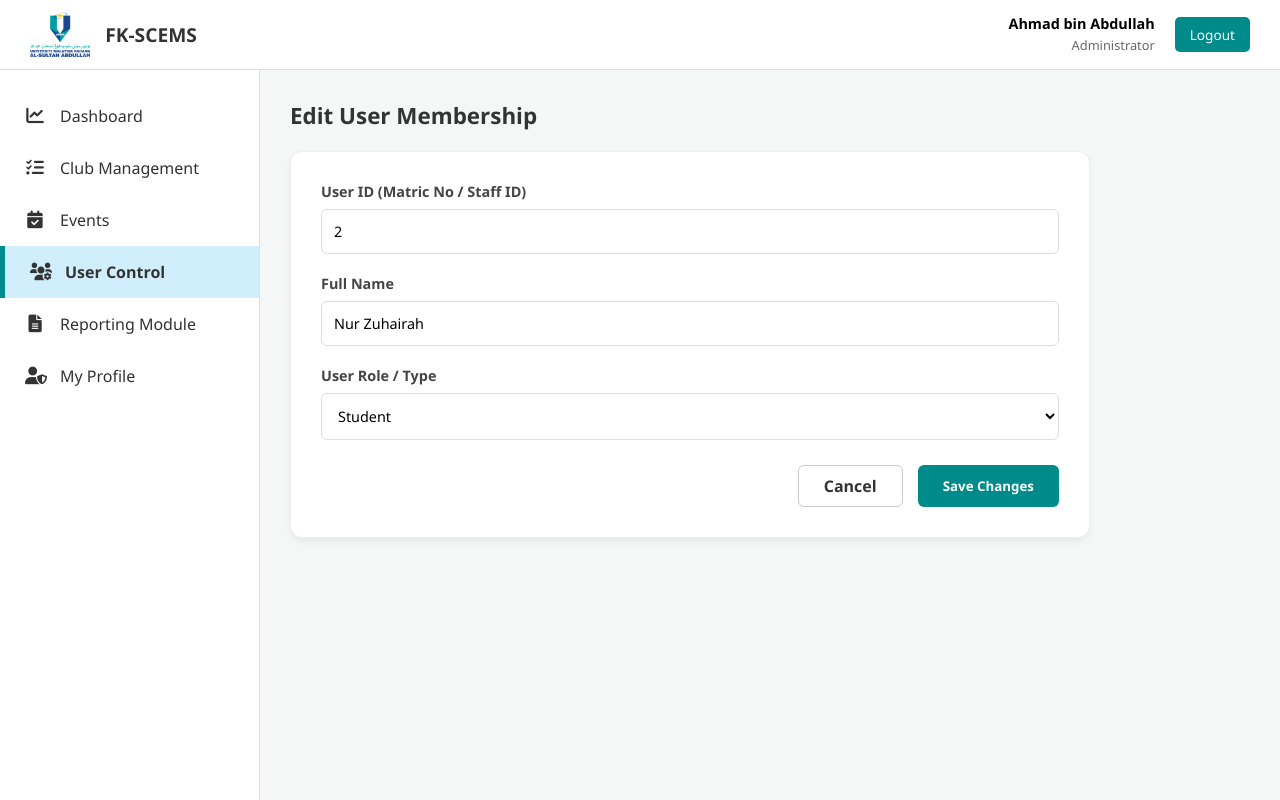
After one commit to zuhaiirahh/FK-SCEMS, a PHP site: page /adminEditUser.php?id=2 in a window 1280 px wide. The commit adds this page. Run offline with PHP 8.4, Linux system fonts and the light colour scheme; a user stored in the database is signed in; data comes from the database, SQL or seed files in the repository.

Commit message:
user control

```diff
--- /dev/null
+++ b/adminEditUser.php
@@ -0,0 +1,108 @@
+<?php
+session_start();
+include 'fkscems.php';
+
+// Sekatan keselamatan admin
+if (!isset($_SESSION['userID']) || $_SESSION['type'] !== 'admin') {
+    header("Location: login.php");
+    exit();
+}
+
+// Semak jika ID pengguna dihantar melalui URL
+if (isset($_GET['id']) && !empty($_GET['id'])) {
+    $userIDToEdit = mysqli_real_escape_string($conn, $_GET['id']);
+
+    // Ambil data asal pengguna tersebut dari database
+    $query = "SELECT * FROM user WHERE userID = '$userIDToEdit'";
+    $result = mysqli_query($conn, $query);
+
+    if ($result && mysqli_num_rows($result) > 0) {
+        $userData = mysqli_fetch_assoc($result);
+    } else {
+        echo "<script>alert('Pengguna tidak ditemui!'); window.location.href='adminUserControl.php';</script>";
+        exit();
+    }
+} else {
+    header("Location: adminUserControl.php");
+    exit();
+}
+?>
+
+<!DOCTYPE html>
+<html lang="ms">
+
+<head>
+    <meta charset="UTF-8">
+    <meta name="viewport" content="width=device-width, initial-scale=1.0">
+    <title>Edit User - FK-SCEMS</title>
+    <link rel="stylesheet" href="adminStyle.css">
+    <link rel="stylesheet" href="https://cdnjs.cloudflare.com/ajax/libs/font-awesome/6.0.0/css/all.min.css">
+</head>
+
+<body class="dashboard-body">
+
+    <header class="main-header">
+        <div class="header-left">
+            <img src="images/umpsaLogo.png" alt="UMPSA Logo" class="mini-logo">
+            <span class="system-title">FK-SCEMS</span>
+        </div>
+        <div class="header-right">
+            <div class="user-info">
+                <span class="user-name"><?php echo htmlspecialchars($_SESSION['name'] ?? 'Admin Name'); ?></span>
+                <span class="user-role">Administrator</span>
+            </div>
+            <a href="logout.php" class="logout-btn">Logout</a>
+        </div>
+    </header>
+
+    <div class="dashboard-wrapper">
+        <nav class="sidebar">
+            <ul>
+                <li><a href="adminDashboard.php"><i class="fas fa-chart-line"></i> Dashboard</a></li>
+                <li><a href="clubDashboard.php"><i class="fas fa-tasks"></i> Club Management</a></li>
+                <li><a href="adminEventManagement.php"><i class="fas fa-calendar-check"></i> Events</a></li>
+                <li class="active"><a href="adminUserControl.php"><i class="fas fa-users-cog"></i> User Control</a></li>
+                <li><a href="#"><i class="fas fa-file-alt"></i> Reporting Module</a></li>
+                <li><a href="#"><i class="fas fa-user-shield"></i> My Profile</a></li>
+            </ul>
+        </nav>
+
+        <main class="main-content">
+            <h2>Edit User Membership</h2>
+
+            <div class="form-container">
+                <form action="processEditUser.php" method="POST">
+
+                    <input type="hidden" name="old_userID" value="<?php echo htmlspecialchars($userData['userID']); ?>">
+
+                    <div class="form-group">
+                        <label>User ID (Matric No / Staff ID)</label>
+                        <input type="text" name="userID" class="form-control" value="<?php echo htmlspecialchars($userData['userID']); ?>" required>
+                    </div>
+
+                    <div class="form-group">
+                        <label>Full Name</label>
+                        <input type="text" name="name" class="form-control" value="<?php echo htmlspecialchars($userData['name']); ?>" required>
+                    </div>
+
+                    <div class="form-group">
+                        <label>User Role / Type</label>
+                        <select name="userType" class="form-select" required>
+                            <option value="student" <?php echo ($userData['userType'] == 'student') ? 'selected' : ''; ?>>Student</option>
+                            <option value="committee" <?php echo ($userData['userType'] == 'committee') ? 'selected' : ''; ?>>Committee</option>
+                            <option value="admin" <?php echo ($userData['userType'] == 'admin') ? 'selected' : ''; ?>>Admin</option>
+                        </select>
+                    </div>
+
+                    <div class="form-buttons">
+                        <a href="adminUserControl.php" class="btn-cancel" style="text-decoration: none; display: inline-block; text-align: center; line-height: 20px;">Cancel</a>
+                        <button type="submit" name="update_user" class="btn-create">Save Changes</button>
+                    </div>
+                </form>
+            </div>
+        </main>
+    </div>
+
+</body>
+
+</html>
--- a/adminUserControl.php
+++ b/adminUserControl.php
@@ -187,8 +187,8 @@ $userResult = mysqli_query($conn, $userQuery);
                                         </td>
                                         <td align="center">
                                             <div class="action-btns">
-                                                <a href="editUser.php?id=<?php echo $row['userID']; ?>" class="btn-edit"><i class="fas fa-edit"></i> Edit</a>
-                                                <a href="deleteUser.php?id=<?php echo $row['userID']; ?>" class="btn-delete" onclick="return confirm('Are you sure?')"><i class="fas fa-trash"></i> Delete</a>
+                                                <a href="adminEditUser.php?id=<?php echo $row['userID']; ?>" class="btn-edit"><i class="fas fa-edit"></i> Edit</a>
+                                                <a href="adminDeleteUser.php?id=<?php echo $row['userID']; ?>" class="btn-delete" onclick="return confirm('Are you sure?')"><i class="fas fa-trash"></i> Delete</a>
                                             </div>
                                         </td>
                                     </tr>
```
Also changed, not shown: processEditUser.php (added, +53 -0 lines), adminDeleteUser.php (renamed from deleteUser.php).
